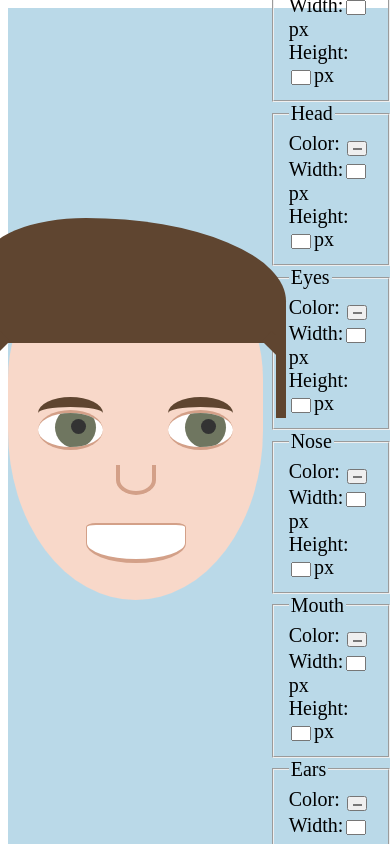
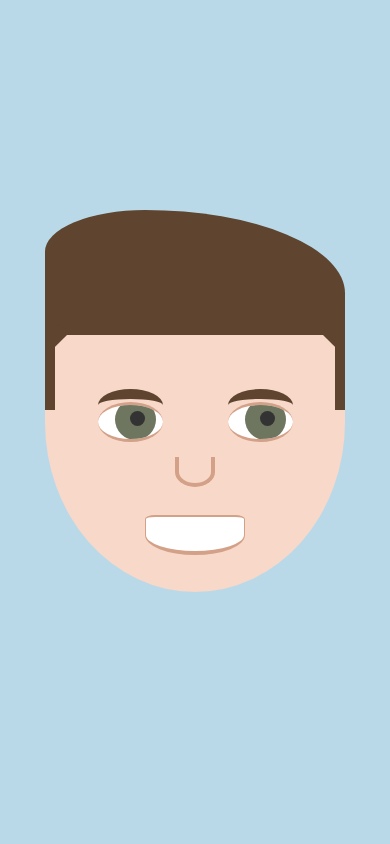
Before and after one commit to collerhatguy/face-maker-2, a React (Create React App) app: page / in a window 390 px wide. Shown: the top 844 px of the page. Built offline with nearby package versions, Linux system fonts and the light colour scheme.

Commit message:
finished stlying the whole page

```diff
--- a/src/components/Head.js
+++ b/src/components/Head.js
@@ -2,6 +2,7 @@ import React from 'react'
 
 export default function Head({face}) {
     return (
+        <div className="head-container">
             <div
                 style={face.head}
                 class="head">
@@ -54,5 +55,6 @@ export default function Head({face}) {
                         class="ear"></div>
                 </div>
             </div>
+        </div>
     )
 }
--- a/src/styles/App.css
+++ b/src/styles/App.css
@@ -1,9 +1,11 @@
 *, *::before, *::after {
   -webkit-box-sizing: border-box;
           box-sizing: border-box;
+  padding: 0;
+  margin: 0;
 }
 
-.App {
+.head-container {
   display: -webkit-box;
   display: -ms-flexbox;
   display: flex;
@@ -15,7 +17,6 @@
           align-items: center;
   width: 100vw;
   height: 100vh;
-  margin: 0;
   background-color: #bad9e8;
 }
 
@@ -193,6 +194,36 @@
 form {
   padding: .2em;
   margin: .2em;
+  display: -ms-grid;
+  display: grid;
+  -ms-grid-columns: (1fr)[3];
+      grid-template-columns: repeat(3, 1fr);
+  -ms-grid-rows: (1fr)[2];
+      grid-template-rows: repeat(2, 1fr);
+  background-color: #0f242e;
+}
+
+form fieldset {
+  font-size: 48.54px;
+  color: #bad9e8;
+  padding: .2em;
+  margin: .2em;
+}
+
+form label {
+  font-size: 32.36px;
+}
+
+form input {
+  font-size: 32.36px;
+  width: 100px;
+  height: 30px;
+  padding: .2em;
+  margin: .2em;
+}
+
+@media only screen and (max-width: 480px) {
+  form {
     display: -webkit-box;
     display: -ms-flexbox;
     display: flex;
@@ -202,20 +233,14 @@ form {
     -webkit-box-align: center;
         -ms-flex-align: center;
             align-items: center;
+    -ms-flex-wrap: wrap;
+        flex-wrap: wrap;
+  }
+  .App {
     -webkit-box-orient: vertical;
     -webkit-box-direction: normal;
         -ms-flex-direction: column;
             flex-direction: column;
   }
-
-form fieldset {
-  font-size: 20px;
-}
-
-form input {
-  width: 20px;
-  height: 15px;
-  padding: .2em;
-  margin: .2em;
 }
 /*# sourceMappingURL=App.css.map */
--- a/src/styles/App.scss
+++ b/src/styles/App.scss
@@ -1,199 +1,76 @@
+
+// table of contents
+// 1. default stats
+// 2. variables
+// 3. mixins
+// 4. centering
+// 5. form
+// 6. media queries
+
+// 1. default stats
 *, *::before, *::after {
   box-sizing: border-box;
+  padding: 0;
+  margin: 0;
 }
 
-  .App {
+// 2. variables
+$primary-color: hsl(200, 50%, 82%);
+$secondary-color: hsl(200, 50%, 12%);
+$base-font-size: 10px;
+
+// 3. mixins
+@mixin font-size($size) {
+  font-size: $base-font-size * 1.618 * $size;
+}
+
+// 4. centering
+.head-container {
   display: flex;
   justify-content: center;
   align-items: center;
   width: 100vw;
   height: 100vh;
-    margin: 0;
-    background-color: hsl(200, 50%, 82%);
+  background-color: $primary-color;
 }
 
-  .head {
-    background: hsl(19, 76%, 88%);
-    width: 300px;
-    height: 340px;
-    border-radius: 70% 70% 100% 100%;
-    display: flex;
-    justify-content: center;
-    align-items: center;
-  }
+@import "./faceDefault";
 
-  .eyes, .brows {
-    position: absolute;
-    width: 195px;
-    display: flex;
-    justify-content: space-between;
-  }
-
-  .eye {
-    background-color: white;
-    height: 40px;
-    width: 65px;
-    border-radius: 100%;
-    border-top: 3px solid hsl(19, 46%, 68%);
-    border-bottom: 3px solid hsl(19, 46%, 68%);
-    display: flex;
-    justify-content: center;
-    align-items: center;
-    overflow: hidden;
-    position: relative;
-    .iris {
-      position: absolute;
-      width: 41px;
-      height: 41px;
-      background-color: hsl(78, 10%, 42%);
-      border-radius: 100%;
-      margin-left: 10px;
-      margin-bottom: 5px;
-    }
-    .pupil {
-      position: absolute;
-      width: 15px;
-      height: 15px;
-      background-color: #333;
-      border-radius: 100%;
-      margin-left: 15px;
-      margin-bottom: 7px;
-    }
-  }
-
-  // .eye::before {
-  //   content: '';
-  //   position: absolute;
-  //   width: 41px;
-  //   height: 41px;
-  //   background-color: hsl(78, 10%, 42%);
-  //   border-radius: 100%;
-  //   margin-left: 10px;
-  //   margin-bottom: 5px;
-  // }
-
-  // .eye::after {
-  //   content: '';
-  //   position: absolute;
-  //   width: 15px;
-  //   height: 15px;
-  //   background-color: #333;
-  //   border-radius: 100%;
-  //   margin-left: 15px;
-  //   margin-bottom: 7px;
-  // }
-
-  .brow {
-    width: 65px;
-    height: 32px;
-    border-top: 10px solid hsl(27, 33%, 28%);
-    border-radius: 100%;
-    margin-bottom: 35px;
-  }
-
-  .nose {
-    position: absolute;
-    border: 4px solid hsl(19, 46%, 68%);
-    width: 40px;
-    height: 30px;
-    border-radius: 0 0 100% 100%;
-    border-top: none;
-    margin-top: 100px;
-  }
-
-  .mouth {
-    position: absolute;
-    width: 100px;
-    height: 40px;
-    background: white;
-    margin-top: 225px;
-    border-radius: 20% 20% 100% 100%;
-    border: 4px solid hsl(19, 46%, 68%);
-    border-right-width: 1px;
-    border-left-width: 1px;
-    border-top-width: 2px;
-  }
-
-  .ears {
-    z-index: -1;
-    position: absolute;
-    width: 340px;
-    display: flex;
-    justify-content: space-between;
-  }
-
-  .ear {
-    width: 25px;
-    height: 70px;
-    border: 2px solid hsl(19, 46%, 68%);
-    background: hsl(19, 76%, 85%);
-    border-radius: 0 100% 100% 0;
-  }
-
-  .ear:first-child {
-    border-radius: 100% 0 0 100%;
-  }
-
-  .hair {
-    position: absolute;
-    width: 300px;
-    height: 125px;
-    background-color: hsl(27, 33%, 28%);
-    margin-bottom: 300px;
-    border-radius: 50% 100% 0 0;
-  }
-
-  .hair::before,
-  .hair::after {
-    content: '';
-    position: absolute;
-    background-color: hsl(27, 33%, 28%);
-    height: 100px;
-    width: 10px;
-    transform: translateY(100%);
-  }
-
-  .hair::after {
-    right: 0;
-  }
-
-  .hair-corner {
-    position: absolute;
-    width: 100%;
-  }
-
-  .hair-corner::before,
-  .hair-corner::after {
-    content: '';
-    position: absolute;
-    width: 14px;
-    height: 20px;
-    transform: rotate(45deg);
-    background-color: hsl(27, 33%, 28%);
-    top: 115px;
-    left: 5px;
-  }
-
-  .hair-corner::after {
-    left: initial;
-    right: 5px;
-    transform: rotate(-45deg);
-  }
-
+// 5. form
 form {
   padding: .2em;
   margin: .2em;
-    display: flex;
-    justify-content: center;
-    align-items: center;
-    flex-direction: column;
+  display: grid;
+  grid-template-columns: repeat(3, 1fr);
+  grid-template-rows: repeat(2, 1fr);
+  background-color: $secondary-color;
   fieldset {
-      font-size: 20px;
+    @include font-size(3);
+    color: $primary-color;
+    padding: .2em;
+    margin: .2em;
+  }
+  label {
+    @include font-size(2);
   }
   input {
-      width: 20px;
-      height: 15px;
+    @include font-size(2);
+    width: 100px;
+    height: 30px;
     padding: .2em;
     margin: .2em;
   }
 }
+
+// 6. media queries
+@media only screen and (max-width: 480px) {
+  form {
+    display: flex;
+    justify-content: center;
+    align-items: center;
+    flex-wrap: wrap;
+  }
+  .App {
+    flex-direction: column;
+  }
+}
--- /dev/null
+++ b/src/styles/_faceDefault.scss
@@ -0,0 +1,145 @@
+.head {
+    background: hsl(19, 76%, 88%);
+    width: 300px;
+    height: 340px;
+    border-radius: 70% 70% 100% 100%;
+    display: flex;
+    justify-content: center;
+    align-items: center;
+}
+
+.eyes, .brows {
+    position: absolute;
+    width: 195px;
+    display: flex;
+    justify-content: space-between;
+}
+
+.eye {
+    background-color: white;
+    height: 40px;
+    width: 65px;
+    border-radius: 100%;
+    border-top: 3px solid hsl(19, 46%, 68%);
+    border-bottom: 3px solid hsl(19, 46%, 68%);
+    display: flex;
+    justify-content: center;
+    align-items: center;
+    overflow: hidden;
+    position: relative;
+    .iris {
+        position: absolute;
+        width: 41px;
+        height: 41px;
+        background-color: hsl(78, 10%, 42%);
+        border-radius: 100%;
+        margin-left: 10px;
+        margin-bottom: 5px;
+    }
+    .pupil {
+        position: absolute;
+        width: 15px;
+        height: 15px;
+        background-color: #333;
+        border-radius: 100%;
+        margin-left: 15px;
+        margin-bottom: 7px;
+    }
+}
+
+.brow {
+    width: 65px;
+    height: 32px;
+    border-top: 10px solid hsl(27, 33%, 28%);
+    border-radius: 100%;
+    margin-bottom: 35px;
+}
+
+.nose {
+    position: absolute;
+    border: 4px solid hsl(19, 46%, 68%);
+    width: 40px;
+    height: 30px;
+    border-radius: 0 0 100% 100%;
+    border-top: none;
+    margin-top: 100px;
+}
+
+.mouth {
+    position: absolute;
+    width: 100px;
+    height: 40px;
+    background: white;
+    margin-top: 225px;
+    border-radius: 20% 20% 100% 100%;
+    border: 4px solid hsl(19, 46%, 68%);
+    border-right-width: 1px;
+    border-left-width: 1px;
+    border-top-width: 2px;
+}
+
+.ears {
+    z-index: -1;
+    position: absolute;
+    width: 340px;
+    display: flex;
+    justify-content: space-between;
+}
+
+.ear {
+    width: 25px;
+    height: 70px;
+    border: 2px solid hsl(19, 46%, 68%);
+    background: hsl(19, 76%, 85%);
+    border-radius: 0 100% 100% 0;
+}
+
+.ear:first-child {
+    border-radius: 100% 0 0 100%;
+}
+
+.hair {
+    position: absolute;
+    width: 300px;
+    height: 125px;
+    background-color: hsl(27, 33%, 28%);
+    margin-bottom: 300px;
+    border-radius: 50% 100% 0 0;
+}
+
+.hair::before,
+.hair::after {
+content: '';
+    position: absolute;
+    background-color: hsl(27, 33%, 28%);
+    height: 100px;
+    width: 10px;
+    transform: translateY(100%);
+}
+
+.hair::after {
+    right: 0;
+}
+
+.hair-corner {
+    position: absolute;
+    width: 100%;
+}
+
+.hair-corner::before,
+.hair-corner::after {
+content: '';
+    position: absolute;
+    width: 14px;
+    height: 20px;
+    transform: rotate(45deg);
+    background-color: hsl(27, 33%, 28%);
+    top: 115px;
+    left: 5px;
+}
+
+.hair-corner::after {
+    left: initial;
+    right: 5px;
+    transform: rotate(-45deg);
+}
```
Also changed, not shown: 1 other file (tests, documents, lock files or other folders). Lines whose indentation alone changed are shown as unchanged.
